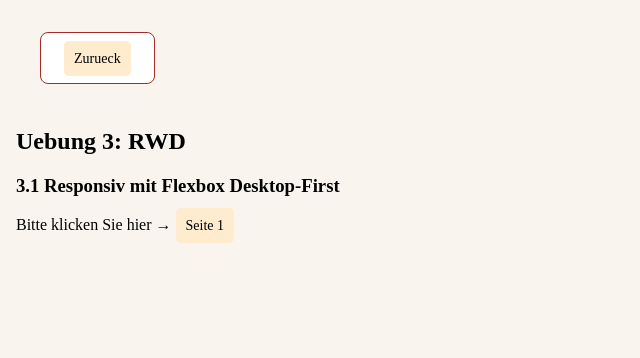
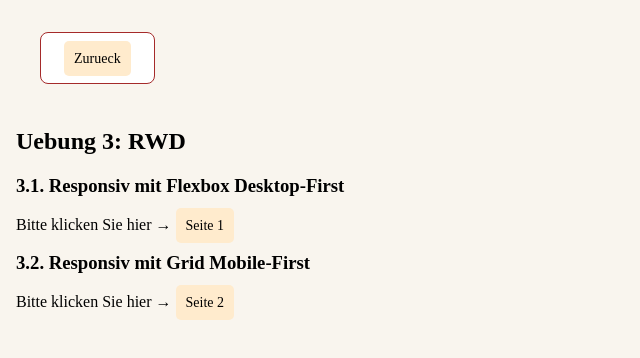
Before and after one commit to yunusemresirin/yunusemresirin.github.io, a plain HTML site: page uebung3.html in a window 1280 px wide. Shown: the whole page, without its empty margins (0-640 px from the left). Drawn offline with Linux system fonts and the light colour scheme.

Commit message:
Anfang - uebung 3.2

```diff
--- a/uebung3.html
+++ b/uebung3.html
@@ -9,7 +9,16 @@
         <nav><a href="solutions.html">Zurueck</a></nav>
 
         <h2>Uebung 3: RWD</h2>
-        <h3>3.1 Responsiv mit Flexbox Desktop-First</h3>
+
+        <!-- 3.1 -->
+
+        <h3>3.1. Responsiv mit Flexbox Desktop-First</h3>
         <p>Bitte klicken Sie hier → <a href="uebung3-1.html">Seite 1</a></p>
+
+        <!-- 3.2 -->
+
+        <h3>3.2. Responsiv mit Grid Mobile-First</h3>
+        <p>Bitte klicken Sie hier → <a href="uebung3-2.html">Seite 2</a></p>
+
     </body>
 </html>
```
Also changed, not shown: uebung3-2.html (added, +11 -0 lines).
